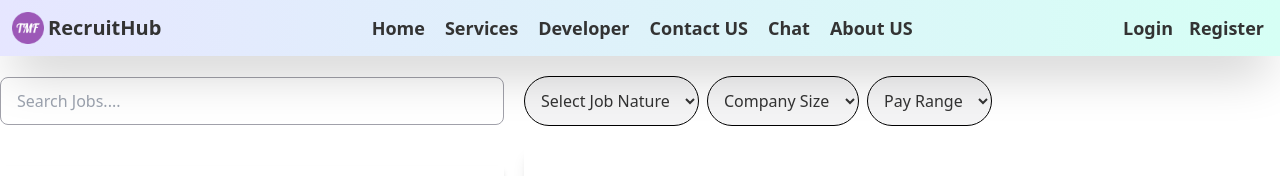
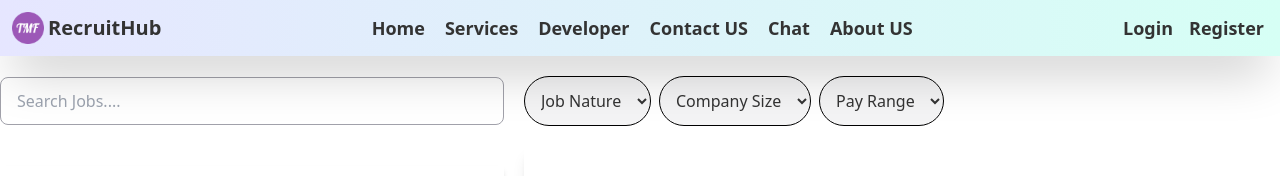
Before and after one commit to thecreativegang/recruit-hub-client-2, a React (Create React App) app: page /findJob in a window 1280 px wide. Shown: the top 176 px of the page. Built offline with nearby package versions, Linux system fonts and the light colour scheme; no server answers.

Commit message:
search implemented

```diff
--- a/src/components/Pages/FindJob/FilteringOptions.js
+++ b/src/components/Pages/FindJob/FilteringOptions.js
@@ -1,28 +1,47 @@
-import React from 'react';
+import React, { useRef } from 'react';
+import axios from 'axios';
 
 const FilteringOptions = ({ searchElements }) => {
     const { searchText, jobNature, companySize, payRange } = searchElements;
+    const searchRef = useRef("")
+    const jobNatureRef = useRef("")
+    const companySizeRef = useRef("")
+    const payRangeRef = useRef("")
+    const searchJob = (e) => {
+        const searchData = {
+            searchJobNature: jobNatureRef.current?.value,
+            searchSearchText: searchRef.current?.value,
+            searchCompanySize: companySizeRef.current?.value,
+            searchPayRange: payRangeRef.current?.value,
+        }
+        console.log(searchData)
+        axios.post(`http://localhost:3001/job/filter`, searchData)
+            .then(function (res) {
+                console.log(res)
+            })
+            .catch(function (err) {
+                if (err) {
+                    console.log(err)
+                }
+            })
+    }
     return (
         <div className='grid grid-cols-[2fr,3fr]  gap-5  items-center'>
             <div className='w-full'>
-                <input onKeyUp={(e) => {
-                    if (e.key === " ") {
-                        console.log("Space button pressed")
-                    }
-                }} type="text" className='input border border-zinc-400  w-full' placeholder='Search Jobs....' />
+                <input ref={searchRef} onKeyUp={searchJob} type="text" className='input border border-zinc-400  w-full' placeholder='Search Jobs....' />
             </div>
             <div className='flex gap-2'>
                 <div>
-                    <select name="jobType" id="jobType" className='border border-black p-3 rounded-full bg-zinc-100'>
-                        <option value="" className='capitalize'>Select Job Nature</option>
+                    <select ref={jobNatureRef} onChange={searchJob} name="jobNature" id="jobNature" className='border border-black p-3 rounded-full bg-zinc-100'>
+                        <option value="" className='capitalize'>Job Nature</option>
                         <option value="remote" className='capitalize'>Remote</option>
                         <option value="on-site" className='capitalize'>On-site</option>
                         <option value="hybrid" className='capitalize'>Hybrid</option>
                     </select>
                 </div>
                 <div>
-                    <select name="jobType" id="jobType" className='border border-black p-3 rounded-full bg-zinc-100'>
-                        <option value="">Company Size</option>
+                    <select ref={companySizeRef} onChange={searchJob} name="companySizeRef" id="companySizeRef" className='border border-black p-3 rounded-full bg-zinc-100'>
+                        <option value="" >Company Size </option>
                         <option value="1-10" >1-10</option>
                         <option value="1-50" >1-50</option>
                         <option value="1-100" >1-100</option>
@@ -31,8 +50,8 @@ const FilteringOptions = ({ searchElements }) => {
                     </select>
                 </div>
                 <div>
-                    <select name="jobType" id="jobType" className='border border-black p-3 rounded-full bg-zinc-100'>
-                        <option value="">Pay Range</option>
+                    <select ref={payRangeRef} onChange={searchJob} name="payRangeRef" id="payRangeRef" className='border border-black p-3 rounded-full bg-zinc-100'>
+                        <option value="" >Pay Range</option>
                         <option value="50+" >$-50+</option>
                         <option value="100+" >$-100+</option>
                         <option value="150+" >$-150+</option>
```
